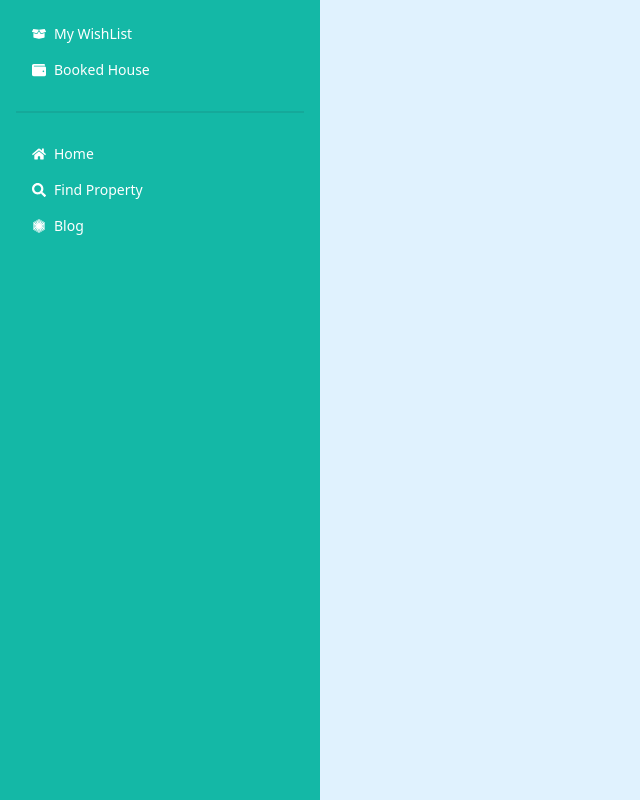
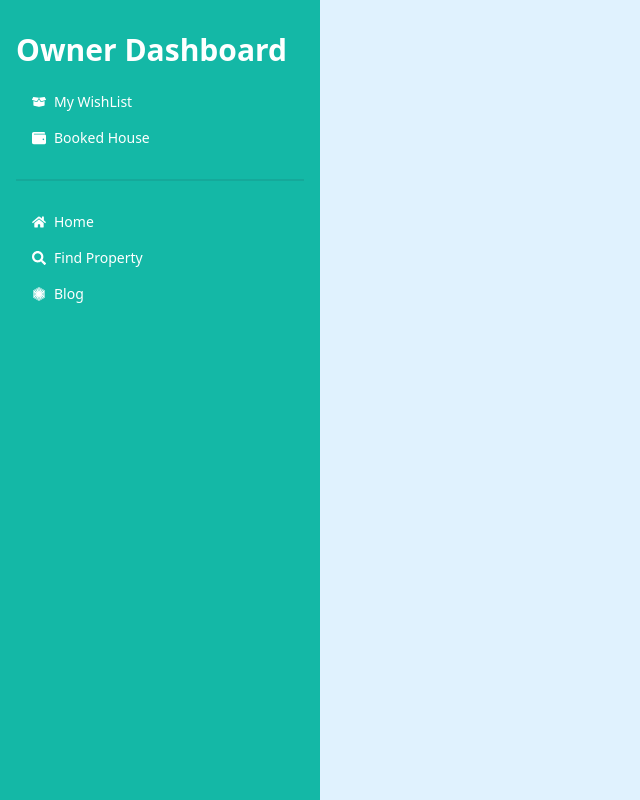
Before and after one commit to Shovan-Banik/Rentopia-client, a React (Vite) app: page /dashboard in a window 1280 px wide. Shown: the whole page, without its empty margins (0-640 px from the left). Built offline with nearby package versions, Linux system fonts and the light colour scheme; no server answers.

Commit message:
create multiple custom hook for load data

```diff
--- a/src/Layout/Dashboard.jsx
+++ b/src/Layout/Dashboard.jsx
@@ -1,8 +1,10 @@
-import React from 'react';
 import { FaBoxOpen, FaFirstOrder, FaSearch, FaHome, FaWallet } from 'react-icons/fa';
 import { NavLink, Outlet } from 'react-router-dom';
+import useUserRoleDB from '../hooks/useUserRoleDB';
 
 const Dashboard = () => {
+    const [userRole] = useUserRoleDB();
+    const role = userRole.role;
     return (
         <div className="drawer lg:drawer-open">
             <input id="my-drawer-2" type="checkbox" className="drawer-toggle" />
@@ -14,9 +16,24 @@ const Dashboard = () => {
             <div className="drawer-side">
                 <label htmlFor="my-drawer-2" className="drawer-overlay"></label>
                 <ul className="menu p-4 w-80 h-full bg-teal-500 text-white">
-                    {/* Sidebar content here */}
-                    <li><NavLink to='/dashboard/myWishList'><FaBoxOpen></FaBoxOpen> My WishList</NavLink></li>
-                    <li><NavLink to='/dashboard/bookedHouse'><FaWallet></FaWallet>Booked House</NavLink></li>
+                    {
+                        role === 'admin' ? <>
+                            <h3 className='text-3xl font-bold text-white py-4'>Admin Dashboard</h3>
+                            <li><NavLink to='/dashboard/allUser'><FaBoxOpen></FaBoxOpen> All User</NavLink></li>
+                            <li><NavLink to='/dashboard/bookedHouse'><FaWallet></FaWallet>All Booking</NavLink></li>
+                        </> :
+                            role === 'client' ? <>
+                                <h3 className='text-3xl font-bold text-white py-4'>Client Dashboard</h3>
+                                <li><NavLink to='/dashboard/myWishList'><FaBoxOpen></FaBoxOpen> My WishList</NavLink></li>
+                                <li><NavLink to='/dashboard/bookedHouse'><FaWallet></FaWallet>Booked House</NavLink></li>
+                            </>:
+                                <>
+                                    <h3 className='text-3xl font-bold text-white py-4'>Owner Dashboard</h3>
+                                    <li><NavLink to='/dashboard/myWishList'><FaBoxOpen></FaBoxOpen> My WishList</NavLink></li>
+                                    <li><NavLink to='/dashboard/bookedHouse'><FaWallet></FaWallet>Booked House</NavLink></li>
+                                </>
+                    }
+
                     <div className="divider"></div>
                     <li><NavLink to='/'><FaHome></FaHome>Home</NavLink></li>
 
--- /dev/null
+++ b/src/Pages/Dashboard/AllUser/AllUser.jsx
@@ -0,0 +1,13 @@
+import useUserFromDB from "../../../hooks/useUserFromDB";
+
+const AllUser = () => {
+    const[allUser]=useUserFromDB();
+    console.log(allUser);
+    return (
+        <div>
+            <h1>ok</h1>
+        </div>
+    );
+};
+
+export default AllUser;
--- a/src/Pages/shared/SignUp/SignUp.jsx
+++ b/src/Pages/shared/SignUp/SignUp.jsx
@@ -11,7 +11,7 @@ const SignUp = () => {
     const navigate=useNavigate();
 
     const inputData = async (data) => {
-        const res = await fetch('http://localhost:5000/user', {
+        const res = await fetch('http://localhost:5000/users', {
           method: "POST",
           headers: {
             "Content-Type": "application/json",
--- a/src/Routes/Router.jsx
+++ b/src/Routes/Router.jsx
@@ -10,6 +10,7 @@ import PrivateRoute from "./PrivateRoute";
 import Dashboard from "../Layout/Dashboard";
 import BookedHouse from "../Pages/Dashboard/BookedHouse/BookedHouse";
 import MyWishList from "../Pages/Dashboard/MyWishList/MyWishList";
+import AllUser from "../Pages/Dashboard/AllUser/AllUser";
 
 const router = createBrowserRouter([
     {
@@ -47,6 +48,10 @@ const router = createBrowserRouter([
       element:<Dashboard></Dashboard>,
       children:[
         {
+          path: 'allUser',
+          element: <AllUser></AllUser>
+        },
+        {
           path: 'myWishList',
           element: <MyWishList></MyWishList>
         },
--- /dev/null
+++ b/src/hooks/useUserFromDB.jsx
@@ -0,0 +1,14 @@
+import { useQuery } from "@tanstack/react-query";
+
+const useUserFromDB = () => {
+    const {refetch, data: allUser=[]} = useQuery({
+        queryKey: ['users'],
+        queryFn: async()=>{
+            const res = await fetch('http://localhost:5000/users')
+            return res.json();
+        },
+      })
+    return [allUser,refetch];
+};
+
+export default useUserFromDB;
--- /dev/null
+++ b/src/hooks/useUserRoleDB.jsx
@@ -0,0 +1,30 @@
+import { useContext} from "react";
+import { AuthContext } from "../provider/AuthProvider";
+import { useQuery } from "@tanstack/react-query";
+
+const useUserRoleDB = () => {
+
+    const{user}=useContext(AuthContext);
+    const {refetch, data: userRole=[]} = useQuery({
+        queryKey: ['user',user?.email],
+        queryFn: async()=>{
+            const res = await fetch(`http://localhost:5000/user?email=${user?.email}`)
+            return res.json();
+        },
+      })
+    return [userRole,refetch];
+};
+
+export default useUserRoleDB;
+
+
+// const [userRole,setUserRole]=useState([]);
+//     const{user}=useContext(AuthContext);
+
+//     useEffect(()=>{
+//      fetch(`http://localhost:5000/users/${user?.email}`)
+//      .then(res=>res.json())
+//      .then(data=>setUserRole(data));
+//     },[])
+
+//      return [userRole];
```
